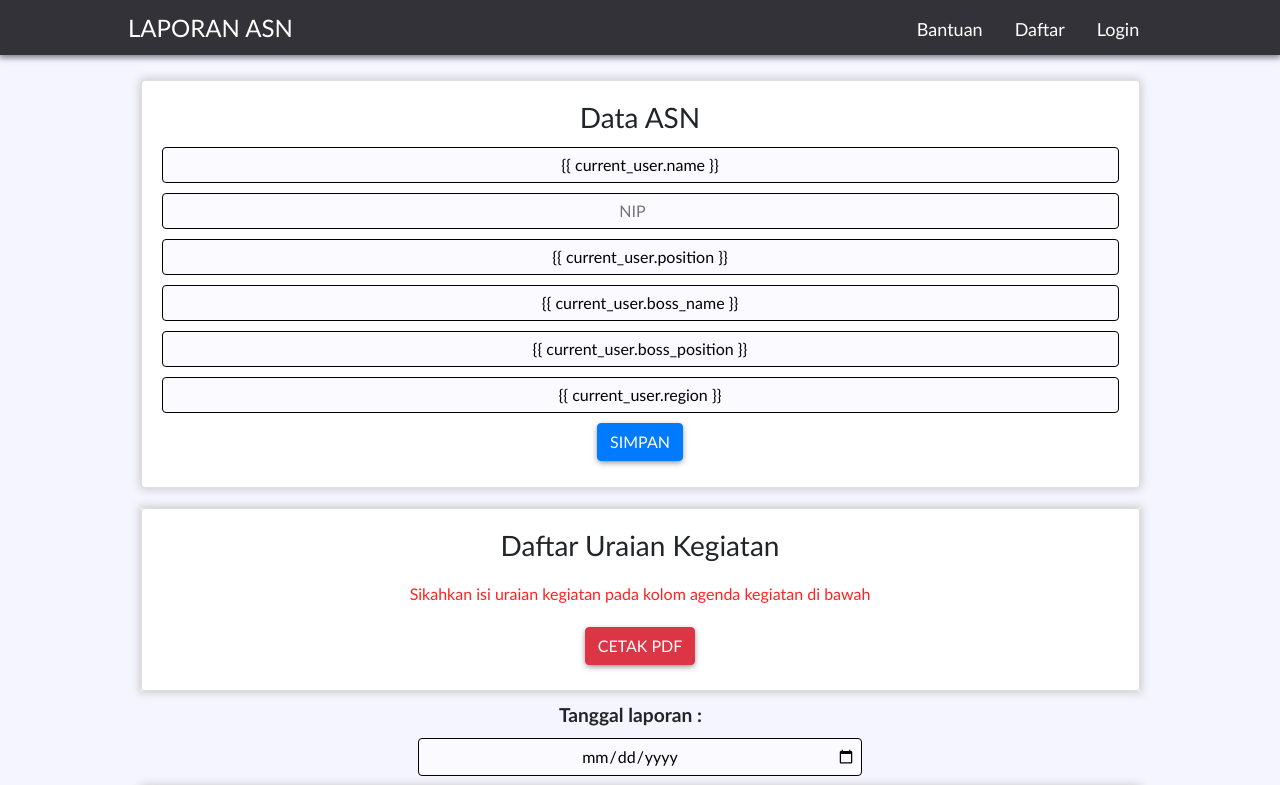
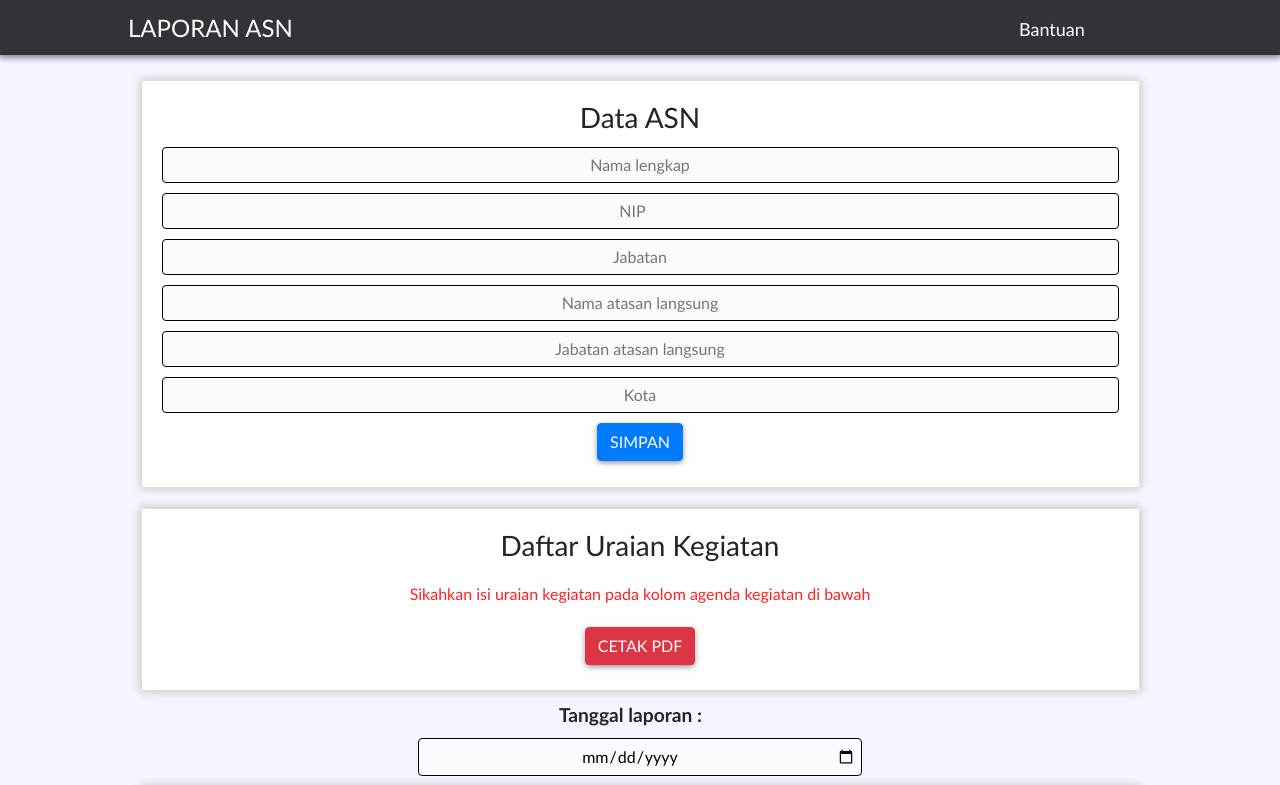
Before and after one commit to ryanadiputraa/laporan-asn, a React (Create React App) app in the folder react/: page / in a window 1280 px wide. Shown: the top 785 px of the page. Built offline with nearby package versions, Linux system fonts and the light colour scheme.

Commit message:
remove data from backend, fixed new line numbers

```diff
--- a/react/public/index.html
+++ b/react/public/index.html
@@ -10,15 +10,7 @@
   <link rel="manifest" href="%PUBLIC_URL%/manifest.json" />
   <script src="https://kit.fontawesome.com/14ff7e2675.js" crossOrigin="anonymous"></script>
   <title>Laporan ASN</title>
-  <script>
-    window.name = "{{ current_user.name }}"
-    window.nip = "{{ current_user.nip }}"
-    window.position = "{{ current_user.position }}"
-    window.boss_name = "{{ current_user.boss_name }}"
-    window.boss_position = "{{ current_user.boss_position }}"
-    window.region = "{{ current_user.region }}"
-    window.message = "{{ message }}"
-  </script>
+
 </head>
 
 <body>
--- a/react/src/components/AddTodo/AddTodo.js
+++ b/react/src/components/AddTodo/AddTodo.js
@@ -22,17 +22,11 @@ function AddTodo(props) {
     })
   }
 
-  const generateNewId = () => {
-    setState({
-      ...state,
-      id: state.id + 1
-    })
-  }
-
   const clearInput = (...inputs) => {
     inputs.map(input => {
       input.value = null;
       return setState({
+        id: state.id + 1,
         time: null,
         todo: null,
         info: null
@@ -51,7 +45,6 @@ function AddTodo(props) {
           <input type="text" placeholder="keterangan" id="info" onChange={setInputtoState} />
           <button className="btn btn-primary add-todo" onClick={() => {
             window.scrollTo(0, 540);
-            generateNewId();
             props.addTodos(state);
             clearInput(
               document.querySelector('#time'),
--- a/react/src/components/Navbar/Navbar.css
+++ b/react/src/components/Navbar/Navbar.css
@@ -26,7 +26,6 @@
 
 .nav-links {
   display: flex;
-  width: 200px;
   justify-content: space-between;
   align-items: center;
 }
--- a/react/src/components/Navbar/Navbar.js
+++ b/react/src/components/Navbar/Navbar.js
@@ -32,14 +32,6 @@ const Navbar = () => {
           toggleNavbar();
           toggleHam();
         }}>Bantuan</NavLink>
-        <NavLink className="nav-link" to="/register" onClick={() => {
-          toggleNavbar();
-          toggleHam();
-        }}>Daftar</NavLink>
-        <NavLink className="nav-link" to="/login" onClick={() => {
-          toggleNavbar();
-          toggleHam();
-        }}>Login</NavLink>
       </div>
     </div>
   )
--- a/react/src/components/PersonalData/PersonalData.css
+++ b/react/src/components/PersonalData/PersonalData.css
@@ -9,7 +9,7 @@
   height: 20em;
   display: flex;
   flex-direction: column;
-  justify-content: start;
+  justify-content: flex-start;
 }
 
 .personal-data-container form fieldset {
--- a/react/src/components/PersonalData/PersonalData.js
+++ b/react/src/components/PersonalData/PersonalData.js
@@ -1,4 +1,4 @@
-import React, { useState, useEffect } from 'react';
+import React, { useState } from 'react';
 import './PersonalData.css';
 import { Alert, Card, CardTitle, CardBody } from 'reactstrap';
 import { connect } from 'react-redux';
@@ -14,27 +14,6 @@ function PersonalData(props) {
     bossPos: '',
     city: ''
   })
-
-  useEffect(() => {
-    if (window.nip) {
-      setState({
-        name: window.name,
-        NIP: window.nip,
-        pos: window.position,
-        bossName: window.boss_name,
-        bossPos: window.boss_position,
-        city: window.region
-      })
-    }
-    props.savePersonalData({
-      name: window.name,
-      NIP: window.nip,
-      pos: window.position,
-      bossName: window.boss_name,
-      bossPos: window.boss_position,
-      city: window.region
-    })
-  }, [window.nip])
 
   const setData = (e) => {
     setState({
--- a/react/src/utils/redux/Reducer.js
+++ b/react/src/utils/redux/Reducer.js
@@ -65,7 +65,7 @@ const rootReducer = (state = globalState, action) => {
 
         state.todos.map(todo => {
           bodyData[i] = [todo.id, '', todo.time, todo.todo, todo.info];
-          return i++
+          return i++;
         })
         bodyData[0] = [state.todos[0].id, state.date, state.todos[0].time, state.todos[0].todo, state.todos[0].info]
 
```
